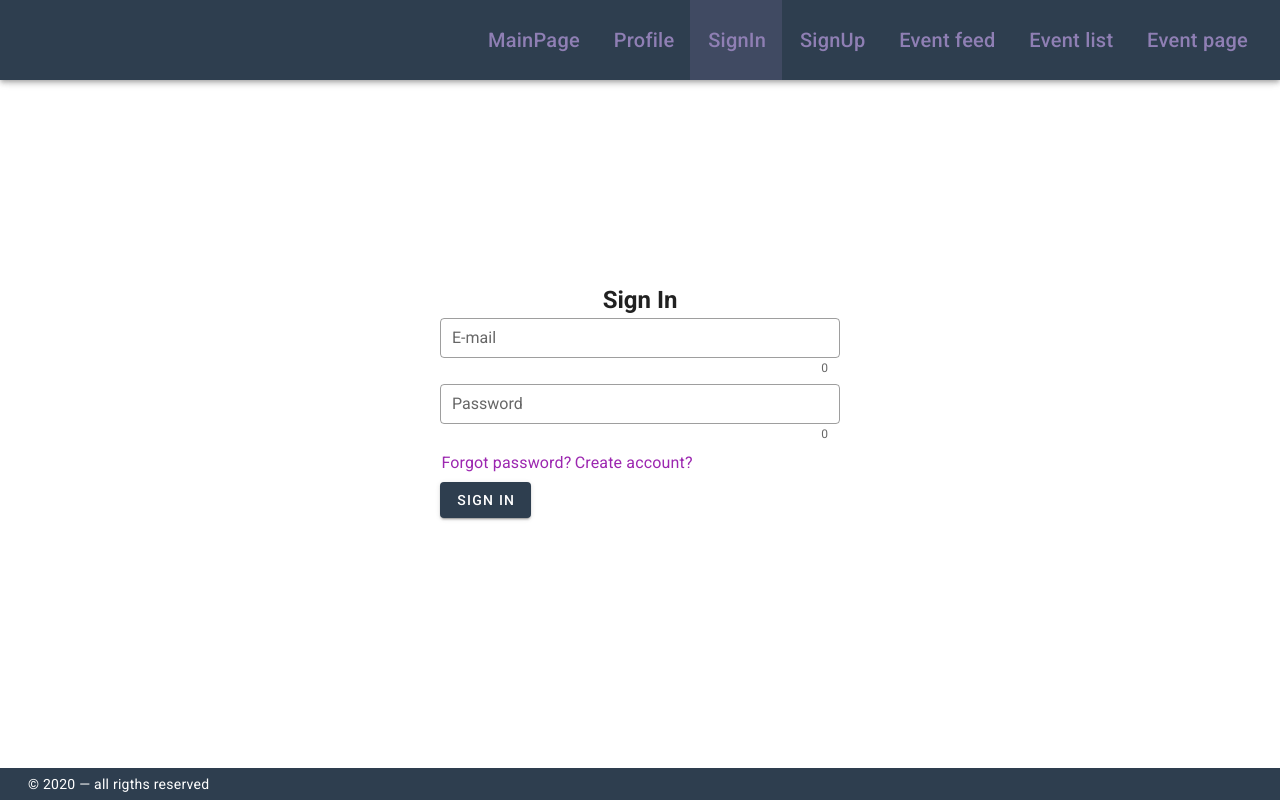
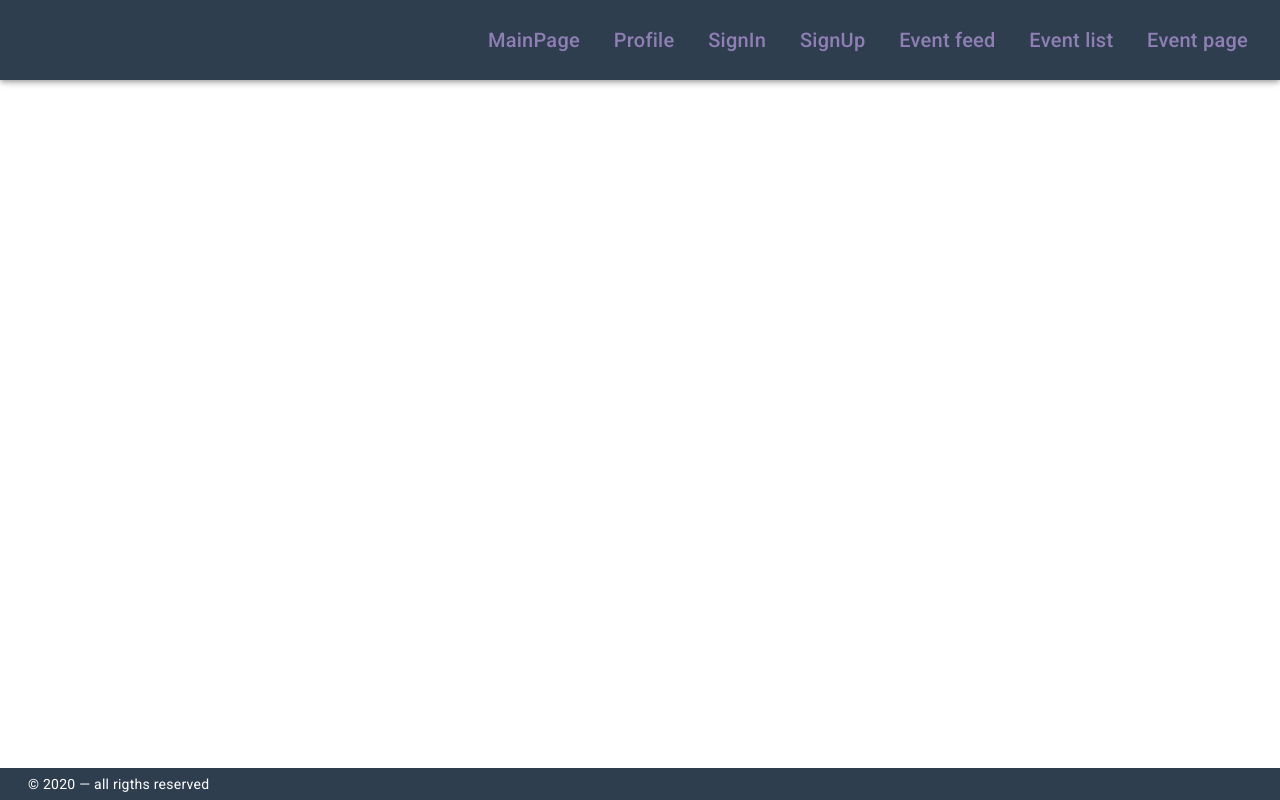
Before and after one commit to KamiMeow/EventBand, a Vue app: page /signIn in a window 1280 px wide. Built offline with nearby package versions, Linux system fonts and the light colour scheme; a web font is replaced by a local one.

Commit message:
Routes: updated to kebab-case

```diff
--- a/src/components/layout/MainLayout/TheToolbar.vue
+++ b/src/components/layout/MainLayout/TheToolbar.vue
@@ -29,8 +29,8 @@
 const toolbarItems = [
   { title: 'MainPage',  link: '/'},
   { title: 'Profile', link: '/profile'  },
-  { title: 'SignIn', link: '/signIn'  },
-  { title: 'SignUp', link: '/signUp'  },
+  { title: 'SignIn', link: '/sign-in'  },
+  { title: 'SignUp', link: '/sign-up'  },
   { title: 'Event feed', link: '/events/feed'  },
   { title: 'Event list', link: '/events/list'  },
   { title: 'Event page', link: '/events/5'  },
--- a/src/router/routes/unloggedRoutes/index.js
+++ b/src/router/routes/unloggedRoutes/index.js
@@ -6,15 +6,15 @@ import ResetPassword from '@/views/unlogged/ResetPassword';
 
 export default [
     {
-        path: "/signIn",
+        path: "/sign-in",
         component: SignIn,
     },
     {
-        path: "/signUp",
+        path: "/sign-up",
         component: SignUp,
     },
     {
-        path: "/resetPassword",
+        path: "/reset-password",
         component: ResetPassword,
 		},
 
--- a/src/views/unlogged/SignIn.vue
+++ b/src/views/unlogged/SignIn.vue
@@ -10,8 +10,8 @@
 			<h2 align="center"> Sign In </h2>
 			<v-text-field
 				v-model="email"
+				color="purple darken-1"
 				class="width-l"
-				color="purple darken-1"
 				label="E-mail"
 				clearable
 				outlined
@@ -20,9 +20,9 @@
 			></v-text-field>
 			<v-text-field
 				v-model="password"
-				class="width-l"
 				color="purple darken-1"
 				label="Password"
+				class="width-l"
 				type="password"
 				clearable
 				outlined
@@ -32,7 +32,7 @@
 			<v-row class="null-indents d-flex justify-start">
 				<v-col cols="4" class="null-indents">
 					<v-btn
-						to="/resetPassword"
+						to="/reset-password"
 						class="text-none subtitle-1 purple--text pa-0"
 						elevation="0"
 						rounded
@@ -43,7 +43,7 @@
 				</v-col>
 				<v-col cols="6" class="null-indents">
 					<v-btn
-						to="/signUp"
+						to="/sign-up"
 						class="text-none subtitle-1 purple--text pa-0"
 						elevation="0"
 						rounded
```
